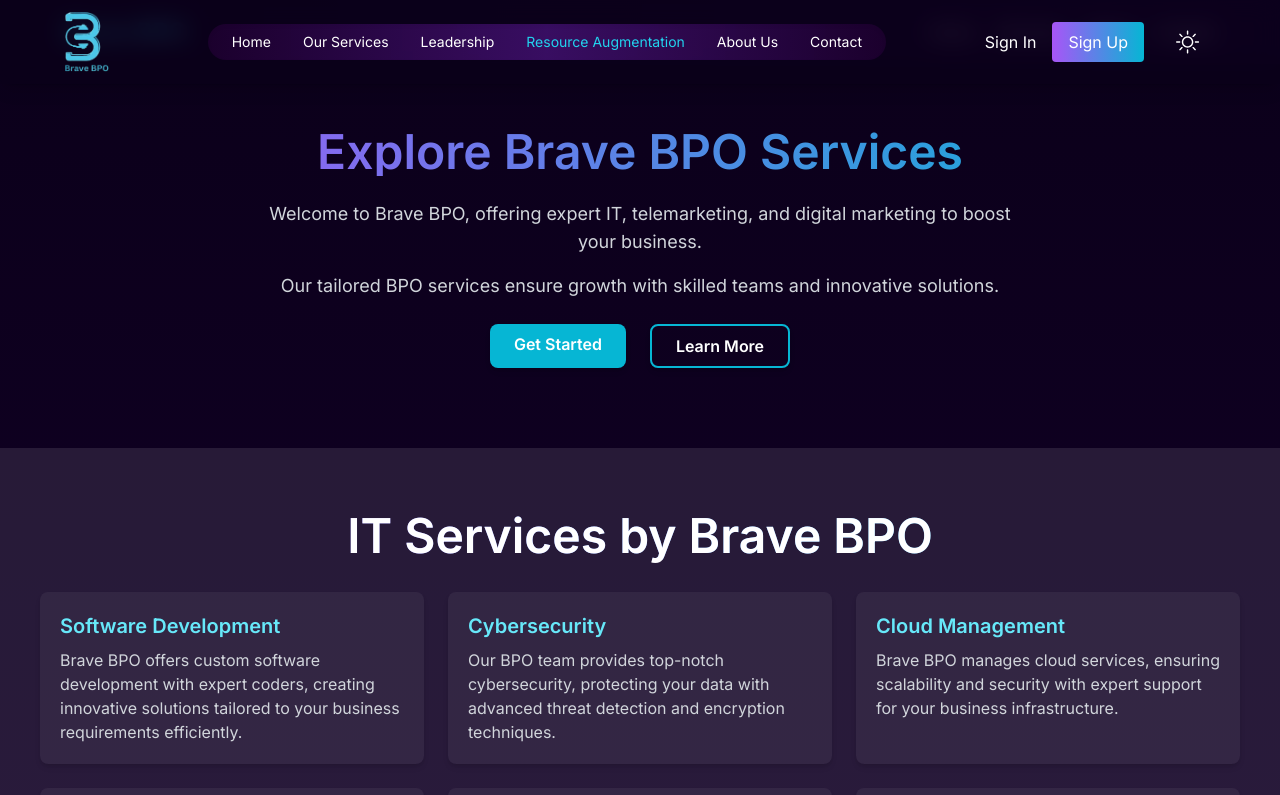
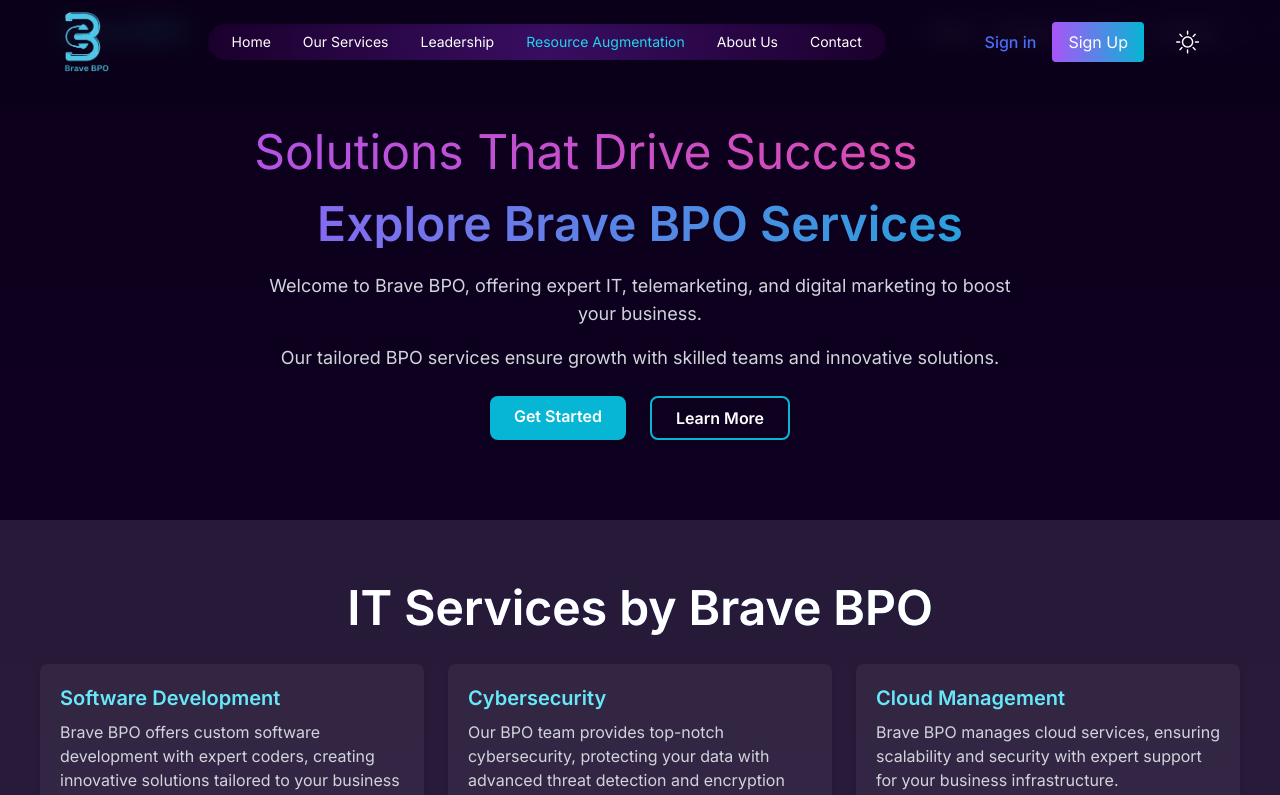
Before and after one commit to TaimorOsman676/bravebpo, a Next.js app: page /ResourceAugmentation in a window 1280 px wide. Shown: the top 795 px of the page. Built offline with nearby package versions, Linux system fonts and the light colour scheme.

Commit message:
ad link crm

```diff
--- a/app/ResourceAugmentation/page.tsx
+++ b/app/ResourceAugmentation/page.tsx
@@ -21,6 +21,9 @@ export default function ResourceAugmentation() {
       {/* Hero Section - Balanced Single Column */}
       <section className="relative pt-32 pb-20 px-6">
         <div className="container mx-auto text-center">
+
+<h2 className="text-4xl md:text-5xl to-pink-500  bg-clip-text mb-6 bg-gradient-to-r from-purple-500 to-cyan-500 text-transparent bg-clip-text">
+Solutions That Drive Success        </h2>
           <h1 className="text-4xl md:text-5xl mb-6 font-weight-600 bg-gradient-to-r from-purple-500 to-cyan-500 text-transparent bg-clip-text">
             Explore Brave BPO Services
           </h1>
--- a/app/signup/page.tsx
+++ b/app/signup/page.tsx
@@ -176,12 +176,17 @@ const SignupPage = () => {
                     </button>
                   </div>
                 </form>
-                <p className="text-center text-base font-medium text-body-color">
-                  Already using Startup?{" "}
-                  <Link href="/signin" className="text-primary hover:underline">
-                    Sign in
-                  </Link>
-                </p>
+              <p className="text-center text-base font-medium text-body-color">
+  {" "}
+  <a
+    href="https://frontend.bravebposubs.com/"
+    className="text-primary hover:underline"
+    target="_blank"
+    rel="noopener noreferrer"
+  >
+    Sign in
+  </a>
+</p>
               </div>
             </div>
           </div>
--- a/components/Header/index.tsx
+++ b/components/Header/index.tsx
@@ -108,12 +108,17 @@ const Header = () => {
 
         {/* Right Side Buttons */}
         <div className="hidden md:flex items-center gap-4">
-          <Link
-            href="/signin"
-            className="text-white hover:text-cyan-400 transition"
-          >
-            Sign In
-          </Link>
+       <p className="text-center text-base font-medium text-body-color">
+  {" "}
+  <a
+    href="https://frontend.bravebposubs.com/"
+    className="text-primary hover:underline"
+    target="_blank"
+    rel="noopener noreferrer"
+  >
+    Sign in
+  </a>
+</p>
           <Link
             href="/signup"
             className="px-4 py-2 rounded bg-gradient-to-r from-purple-500 to-cyan-500 text-white hover:opacity-90 transition"
--- a/components/Hero/index.tsx
+++ b/components/Hero/index.tsx
@@ -27,7 +27,7 @@ const Hero = () => {
           className="wow fadeInUp mx-auto max-w-[800px] text-center"
           data-wow-delay=".2s"
         >
-          <h1 className="mb-5 text-3xl to-pink-500  bg-clip-text mb-6 bg-gradient-to-r from-purple-500 to-cyan-500 text-transparent bg-clip-text">
+          <h1 className="mb-5 text-3xl to-pink-500  bg-clip-text mb-6 md:text-5xl to-pink-500  bg-clip-text mb-6 bg-gradient-to-r from-purple-500 to-cyan-500 text-transparent bg-clip-text">
             Smart Teams Brave Decisions Better Business
           </h1>
           <p className="mb-12 text-base !leading-relaxed text-gray-300 sm:text-lg md:text-xl">
```
